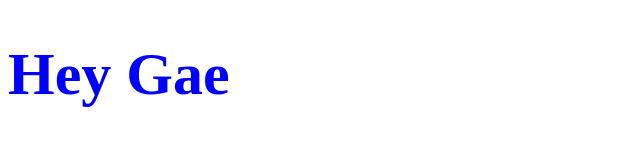
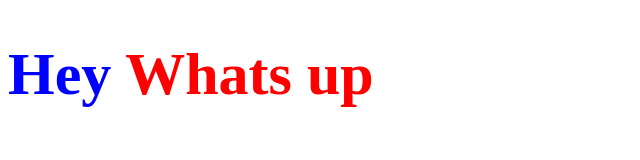
Before and after one commit to Tawhidalfatah/TawhidPortfolio, a plain HTML site: page index.html in a window 1280 px wide. Shown: the whole page, without its empty margins (0-640 px from the left). Drawn offline with Linux system fonts and the light colour scheme.

Commit message:
last one

```diff
--- a/index.html
+++ b/index.html
@@ -8,6 +8,6 @@
     <link rel="stylesheet" href="./styles/style.css">
 </head>
 <body>
-    <h1>Hey Gae</h1>
+    <h1>Hey <span class="red">Whats up</span></h1>
 </body>
 </html>
--- a/styles/style.css
+++ b/styles/style.css
@@ -2,3 +2,7 @@ h1 {
     color: blue;
     font-size: 60px;;
 }
+
+.red {
+    color : red;
+}
```
